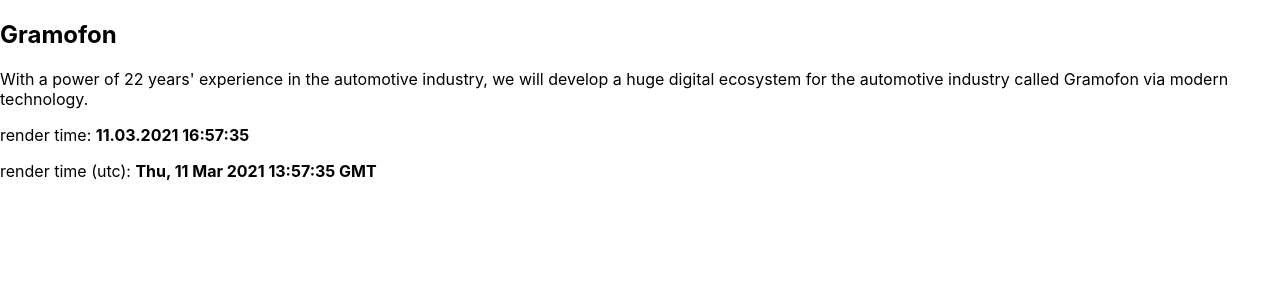
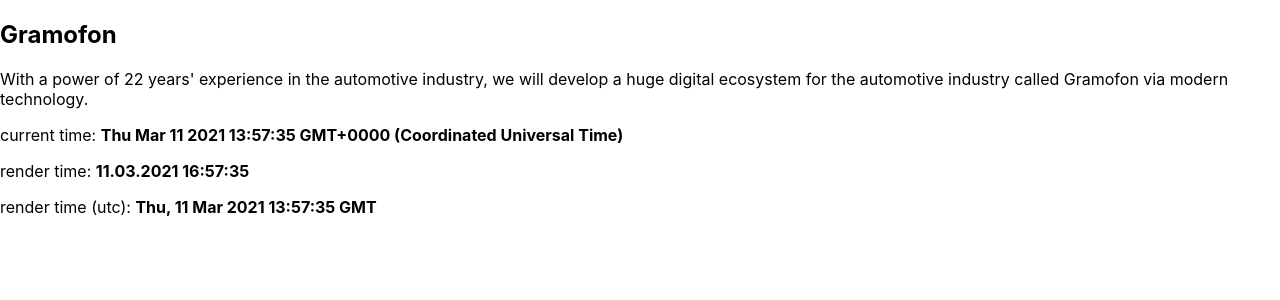
Before and after one commit to alikadir/gramofon-official-website, a Next.js app: page /about in a window 1280 px wide. Shown: the top 300 px of the page. Built offline with nearby package versions, Linux system fonts and the light colour scheme.

Commit message:
Update about.js

```diff
--- a/pages/about.js
+++ b/pages/about.js
@@ -10,6 +10,9 @@
       <p>
         With a power of 22 years' experience in the automotive industry, we will develop a huge digital
         ecosystem for the automotive industry called Gramofon via modern technology.
+      </p>
+      <p>
+        current time: <b>{new Date().toString()}</b>
       </p>
       <p>
         render time: <b>{props.date}</b>
```
